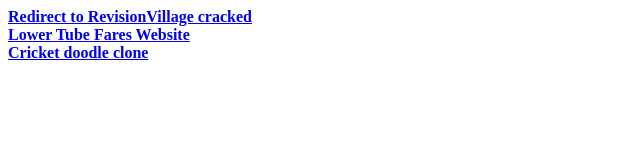
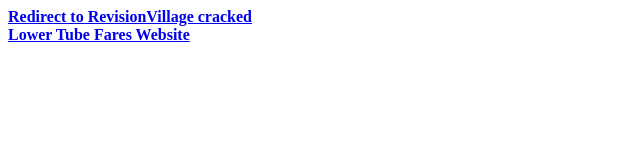
Before and after one commit to sanchoadormir/sanchoadormir.github.io, a plain HTML site: page index.html in a window 1280 px wide. Shown: the whole page, without its empty margins (0-640 px from the left). Drawn offline with Linux system fonts and the light colour scheme.

Commit message:
Update index.html

```diff
--- a/index.html
+++ b/index.html
@@ -7,7 +7,5 @@
     <b><a href="https://sanchoadormir.github.io/revil/index.html#app" >Redirect to RevisionVillage cracked</a></b>
     <br/>
     <b><a href="https://lowertubefares.github.io/index.html" >Lower Tube Fares Website</a></b>
-    <br/>
-    <b><a href="https://sanchoadormir.github.io/doodle/index.html" >Cricket doodle clone</a></b>
     </body>
 </html>
```
